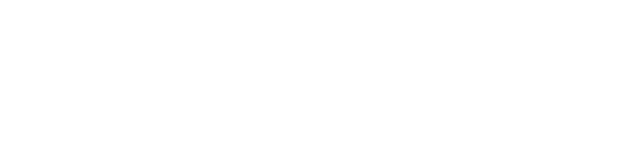
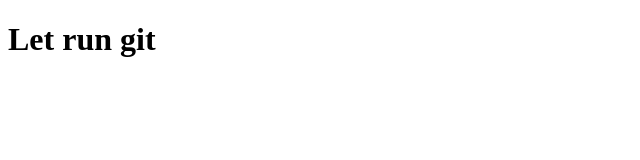
Before and after one commit to Mwizerwa991/Ecommerce-landing, a plain HTML site: page git-beginners/index.html in a window 1280 px wide. Shown: the whole page, without its empty margins (0-640 px from the left). Drawn offline with Linux system fonts and the light colour scheme.

Commit message:
add html content

```diff
--- a/git-beginners/index.html
+++ b/git-beginners/index.html
@@ -6,6 +6,7 @@
     <title>Git Beginners</title>
 </head>
 <body>
+    <h1>Let run git</h1>
 
 </body>
 </html>
```
